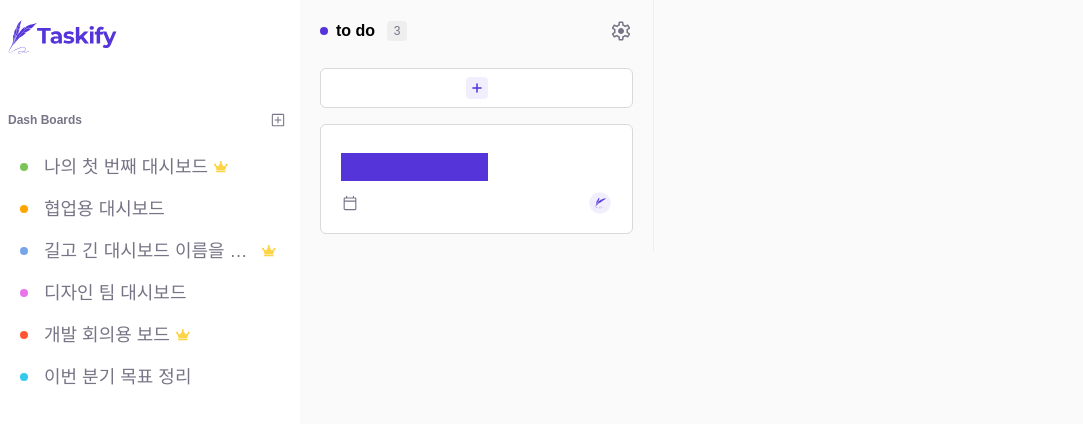
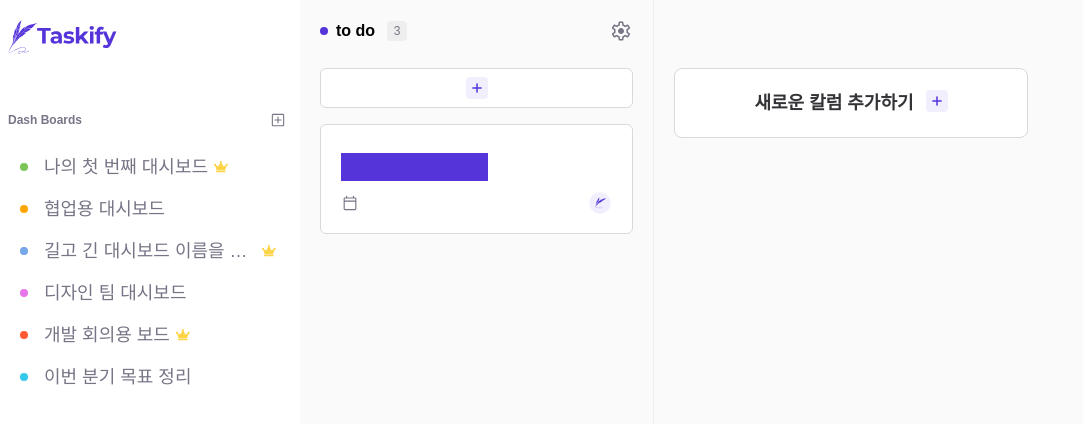
Before and after one commit to heresue/taskify, a Next.js app: page /dashboard/1 in a window 1280 px wide. Shown: the top 424 px of the page, without its empty margins (0-1083 px from the left). Built offline with nearby package versions, Linux system fonts and the light colour scheme; a web font is replaced by a local one.

Commit message:
Style : dashboardId page UI

```diff
--- a/app/(dashboard)/dashboard/[dashboardId]/page.tsx
+++ b/app/(dashboard)/dashboard/[dashboardId]/page.tsx
@@ -1,9 +1,19 @@
+import Button from '@/components/common/Button';
 import DashboardColumn from '@/components/Dashboard/DashboardColumn/DashboardColum';
+import Plus from '@/public/icons/plus.svg';
 
 export default function DashboardId() {
   return (
-    <div className="h-full">
+    <div className="flex h-full">
       <DashboardColumn />
+      <div className="fixed inset-x-3 bottom-7 lg:static lg:mx-5 lg:mt-[68px]">
+        <Button size="addColumn" variant="outline">
+          <div className="text-bold18 text-black200 flex gap-3">
+            새로운 칼럼 추가하기
+            <Plus />
+          </div>
+        </Button>
+      </div>
     </div>
   );
 }
```
